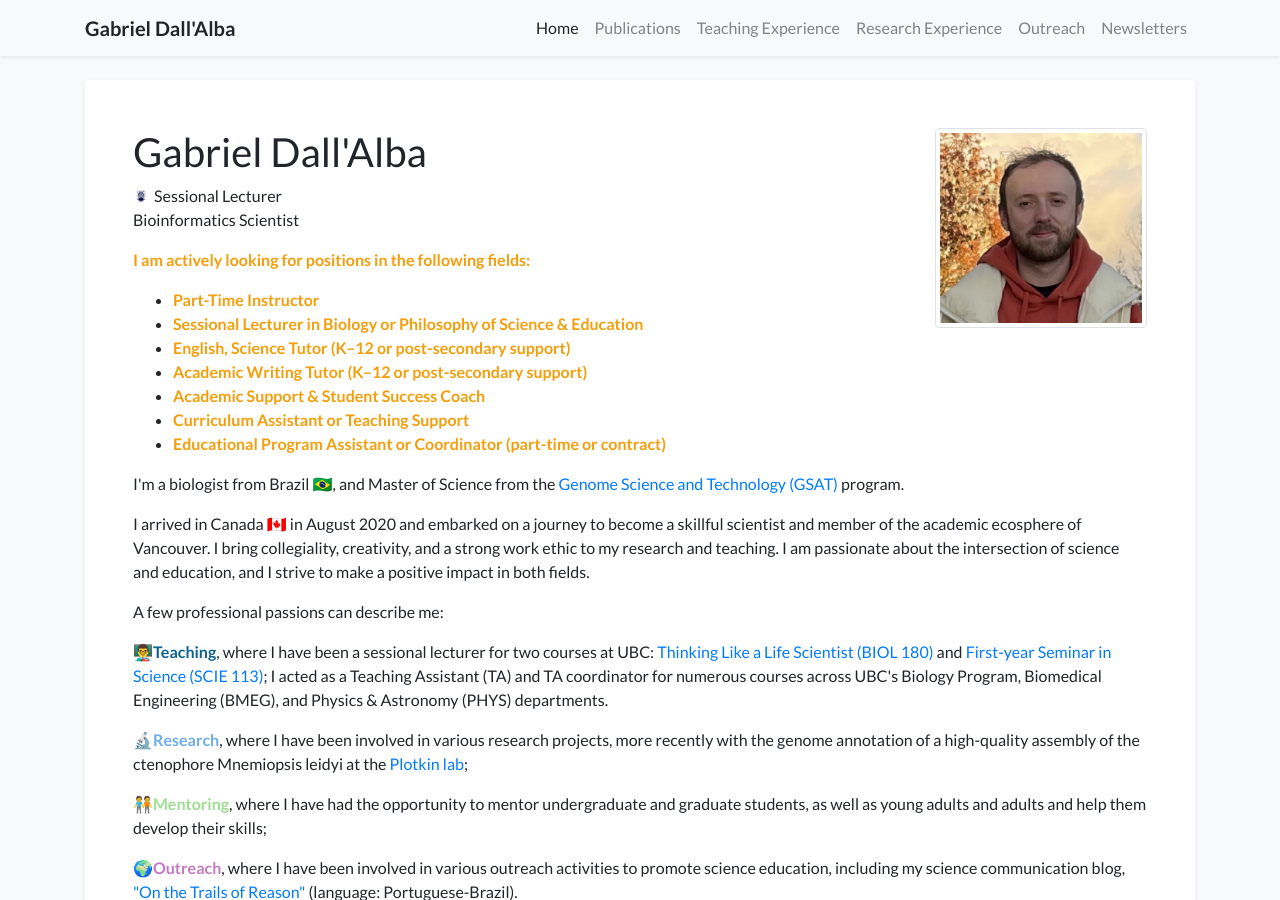
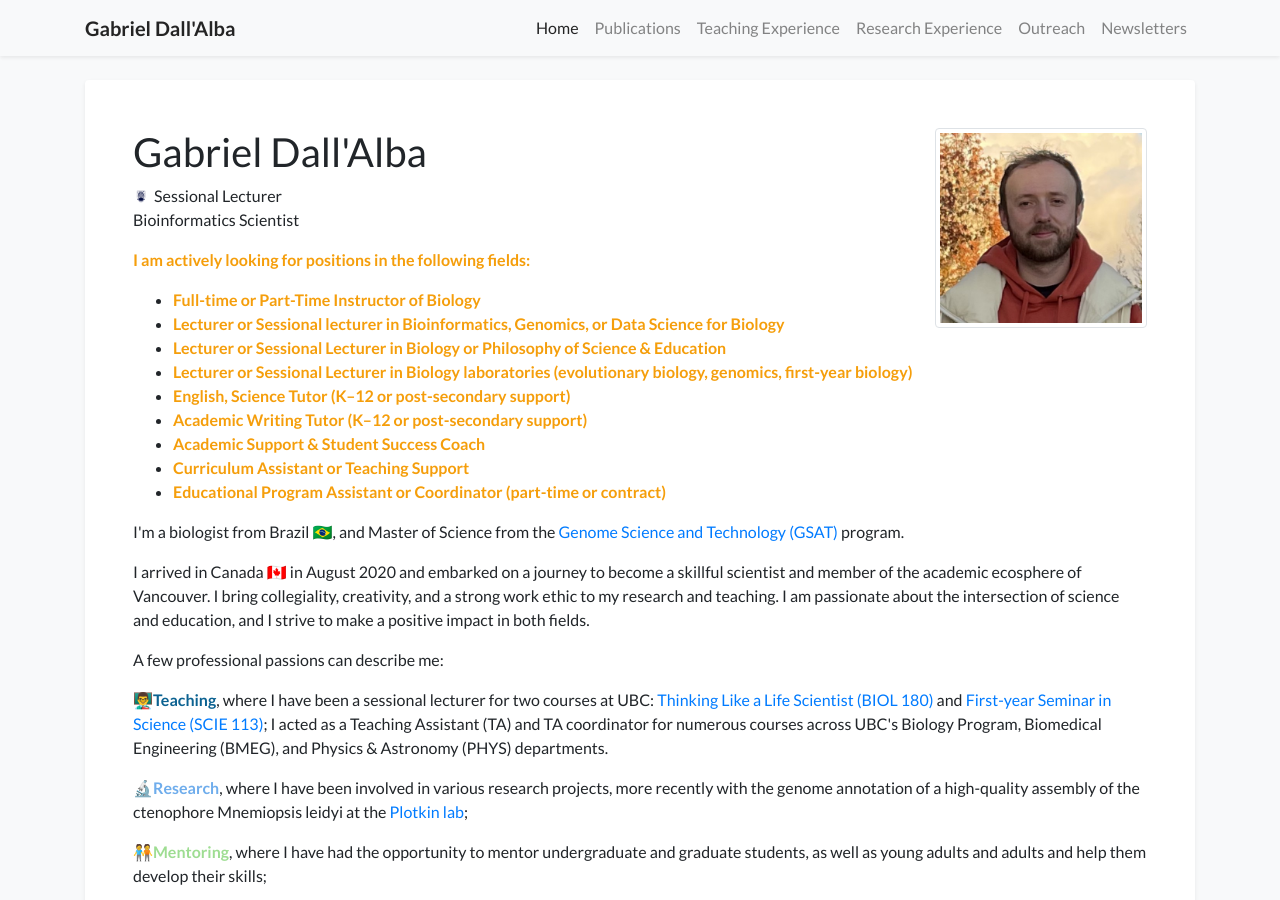
Before and after one commit to gdalba/gdalba.github.io, a Jekyll site: the page built from index.html, in a window 1280 px wide and 900 px high. Built offline with Jekyll 4.4.1, drawn with Linux system fonts in a browser that asks for light colours; nearby versions of some CDN libraries; a style sheet for code colours, icons or effects is not loaded.

Commit message:
update profile cv

```diff
--- a/_data/profile.yml
+++ b/_data/profile.yml
@@ -30,8 +30,10 @@ short_bio: >-
     <strong style="color:#F59E0B;">I am actively looking for positions in the following fields:</strong>
   </p>
   <ul>
-    <li><strong style="color:#F59E0B;">Part-Time Instructor</strong></li>
-    <li><strong style="color:#F59E0B;">Sessional Lecturer in Biology or Philosophy of Science & Education</strong></li>
+    <li><strong style="color:#F59E0B;">Full-time or Part-Time Instructor of Biology</strong></li>
+    <li><strong style="color:#F59E0B;">Lecturer or Sessional lecturer in Bioinformatics, Genomics, or Data Science for Biology</strong></li>
+    <li><strong style="color:#F59E0B;">Lecturer or Sessional Lecturer in Biology or Philosophy of Science & Education</strong></li>
+    <li><strong style="color:#F59E0B;">Lecturer or Sessional Lecturer in Biology laboratories (evolutionary biology, genomics, first-year biology)</strong></li>
     <li><strong style="color:#F59E0B;">English, Science Tutor (K–12 or post-secondary support)</strong></li>
     <li><strong style="color:#F59E0B;">Academic Writing Tutor (K–12 or post-secondary support)</strong></li>
     <li><strong style="color:#F59E0B;">Academic Support & Student Success Coach</strong></li>
```
Also changed, not shown: 1 other file.
